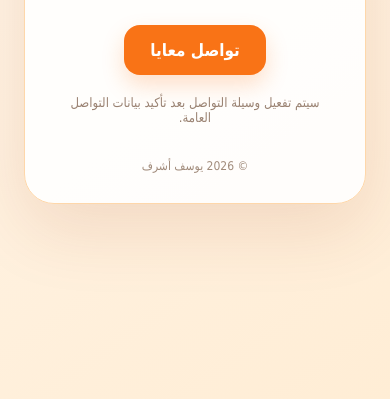
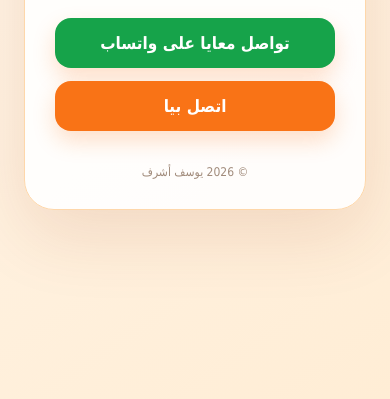
Before and after one commit to yousefahsraf784-max/yousef, a plain HTML site: page index.html in a window 390 px wide. Shown: the part 445-844 px from the top of the page. Drawn offline with Linux system fonts and the light colour scheme.

Commit message:
Add WhatsApp and phone contact buttons

```diff
--- a/index.html
+++ b/index.html
@@ -10,7 +10,14 @@
 main{width:min(100%,560px);text-align:center;background:rgba(255,255,255,.9);border:1px solid #fed7aa;border-radius:30px;padding:clamp(30px,7vw,56px);box-shadow:0 24px 70px rgba(154,52,18,.13)}
 .mark{width:82px;height:82px;margin:0 auto 22px;border-radius:25px;display:grid;place-items:center;background:linear-gradient(145deg,#fb923c,var(--deep));color:white;font-size:35px;font-weight:800;box-shadow:0 12px 28px #f9731640}
 h1{font-size:clamp(30px,7vw,44px);margin:0 0 12px;letter-spacing:-1px}p{color:var(--muted);font-size:17px;line-height:1.9;margin:0 auto 28px}
-.contact{display:inline-flex;align-items:center;justify-content:center;padding:15px 26px;border-radius:16px;background:var(--orange);color:white;text-decoration:none;font-weight:700;font-size:17px;box-shadow:0 10px 22px #f9731638}
-.note{font-size:13px;margin-top:20px;color:#9a8272}footer{margin-top:34px;color:#a18b7b;font-size:12px}
+.actions{display:flex;flex-direction:column;gap:13px}
+.contact{display:flex;align-items:center;justify-content:center;padding:15px 26px;border-radius:16px;color:white;text-decoration:none;font-weight:700;font-size:17px;box-shadow:0 10px 22px #f9731638;transition:transform .15s}
+.contact:hover{transform:translateY(-2px)}.whatsapp{background:#16a34a}.call{background:var(--orange)}
+footer{margin-top:34px;color:#a18b7b;font-size:12px}
 </style></head>
-<body><main><div class="mark" aria-hidden="true">ي</div><h1>يوسف أشرف</h1><p>أهلاً بيك في موقعي الشخصي<br>يسعدني تواصلك معايا</p><a class="contact" href="mailto:hello@example.com">تواصل معايا</a><div class="note">سيتم تفعيل وسيلة التواصل بعد تأكيد بيانات التواصل العامة.</div><footer>© 2026 يوسف أشرف</footer></main></body></html>
+<body><main><div class="mark" aria-hidden="true">ي</div><h1>يوسف أشرف</h1><p>أهلاً بيك في موقعي الشخصي<br>يسعدني تواصلك معايا</p>
+<div class="actions">
+<a class="contact whatsapp" href="https://wa.me/201099299768" target="_blank" rel="noopener noreferrer">تواصل معايا على واتساب</a>
+<a class="contact call" href="tel:+201099299768">اتصل بيا</a>
+</div>
+<footer>© 2026 يوسف أشرف</footer></main></body></html>
```
